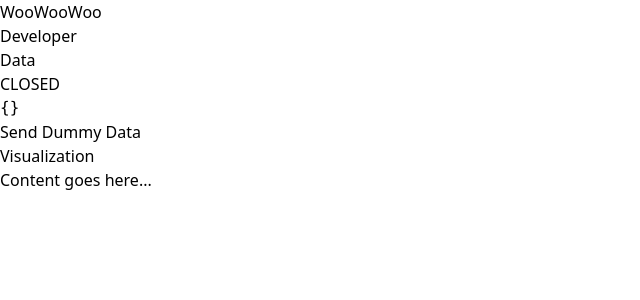
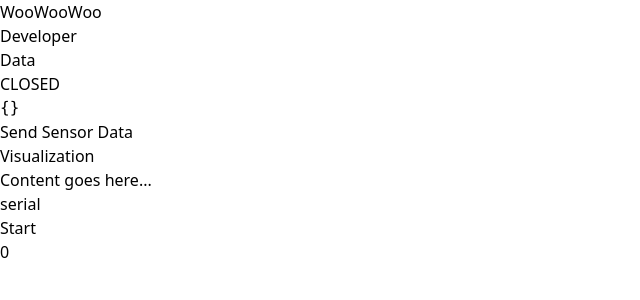
Before and after one commit to concord-consortium/woowoowoo, a React (Vite) app: page / in a window 1280 px wide. Shown: the top 300 px of the page, without its empty margins (0-640 px from the left). Built offline with nearby package versions, Linux system fonts and the light colour scheme; no server answers.

Commit message:
adding serial hook poc

```diff
--- a/package.json
+++ b/package.json
@@ -20,6 +20,7 @@
   },
   "dependencies": {
     "@supabase/supabase-js": "^2.22.0",
+    "@types/w3c-web-serial": "^1.0.3",
     "immer": "^10.0.2",
     "react": "^18.2.0",
     "react-dom": "^18.2.0"
--- a/src/components/sensor-view.tsx
+++ b/src/components/sensor-view.tsx
@@ -1,5 +1,6 @@
 
 import React, { useEffect} from "react"
+import { useSerial } from "../useSerial"
 import {produce} from "immer"
 import { ComponentProps } from "./app"
 import { createClient } from "@supabase/supabase-js"
@@ -23,6 +24,8 @@ export const SensorView = (props: ComponentProps) => {
   const {state, setState} = props
   const displayName  = state.displayName!;
   const [channelStatus, setChannelStatus] = React.useState<ChannelStatus>("CLOSED");
+
+  const { isStreaming, val, openStream } = useSerial();
 
   useEffect(() => {
     channel
@@ -48,8 +51,8 @@ export const SensorView = (props: ComponentProps) => {
     props.setState(prev => ({...prev, view: "set-display-name"}))
   }
 
-  const sendDummyData = () => {
-    console.log("sending dummy data")
+  const sendSensorData = () => {
+
     const payload:SensorPayload = { displayName, num: Math.random() }
     channel.send({
       type: 'broadcast',
@@ -74,13 +77,17 @@ export const SensorView = (props: ComponentProps) => {
             <h2 className="text-gray-800 text-lg font-bold">Data</h2>
             <div>{ channelStatus }</div>
             <div className="text-gray-700"><pre>{ JSON.stringify(state.history, null, 2) }</pre></div>
-            <button onClick={sendDummyData}>Send Dummy Data</button>
+            <button onClick={sendSensorData}>Send Sensor Data</button>
           </div>
           <div className="w-1/2 bg-white p-4">
             <h2 className="text-gray-800 text-lg font-bold">Visualization</h2>
             <p className="text-gray-700">Content goes here...</p>
           </div>
         </div>
+        <div>serial<br/>
+          <button onClick={openStream}>{isStreaming ? "Stop" : "Start"}</button>
+          <div>{val}</div>
+        </div>
       </div>
    </>
   )
--- /dev/null
+++ b/src/useSerial.ts
@@ -0,0 +1,89 @@
+import { useState, useRef } from 'react'
+
+const S = window.navigator.serial;
+const TE = new TextEncoderStream();
+const TD = new TextDecoderStream();
+
+export function useSerial() {
+  const [isStreaming, setIsStreaming] = useState(false);
+  const [isConnected, setIsConnected] = useState(false);
+  const [val, setVal] = useState(0);
+  const deviceInfo = useRef<any>(null);
+  const localBuffer = useRef<any>('');
+  const writer = useRef<any>(null);
+  const reader = useRef<any>(null);
+  const port = useRef<any>(null);
+
+  S.addEventListener('connect', (e) => setIsConnected(true));
+  S.addEventListener('disconnect', (e) => setIsConnected(false));
+
+  const requestAndSetPort = async () => {
+    try {
+      port.current = await S.requestPort();
+      deviceInfo.current = await port.current.getInfo();
+    } catch (error) {
+      console.error("| error in requestAndSetPort", error)
+    }
+  };
+
+  const hasPort = () => {
+    return port.current !== undefined && port.current.readable;
+  };
+
+  const openPort = async () => {
+    await port.current.open({ baudRate: 9600 })
+      .catch((e: any) => console.error("| error on open port: ", e));
+  };
+
+  const setUpWriter = () => {
+    TE.readable.pipeTo(port.current.writable);
+    writer.current = TE.writable.getWriter();
+  };
+
+  const setUpReader = () => {
+    port.current.readable.pipeTo(TD.writable);
+    reader.current = TD.readable.getReader();
+  };
+
+  const handleUtterance = (utterance: string) => {
+    localBuffer.current += utterance;
+    if (localBuffer.current.includes('\n')) {
+      const keyedChunk = localBuffer.current.split('\r\n')[0];
+      const num = /(d)(\d+)/.exec(keyedChunk);
+      num && setVal(Number(num[2]));
+      localBuffer.current = '';
+    }
+  }
+
+  const openStream = async () => {
+    try {
+      await requestAndSetPort();
+      await openPort();
+      if (!hasPort()) return;
+
+      setUpWriter();
+      setUpReader();
+      setIsStreaming(true);
+
+      while (port.current.readable) {
+        const { value, done } = await reader.current.read();
+        handleUtterance(value);
+        if (done) break;
+      }
+    }
+
+    catch (error) {
+      setIsStreaming(false);
+      console.error("error in handleSteram", error)
+    }
+
+    finally {
+      setIsStreaming(false);
+      await port.current.close();
+      await reader.current.releaseLock();
+      await writer.current.releaseLock();
+    }
+  };
+
+  return { isStreaming, val, openStream, isConnected };
+}
```
Also changed, not shown: 1 other file (tests, documents, lock files or other folders).
